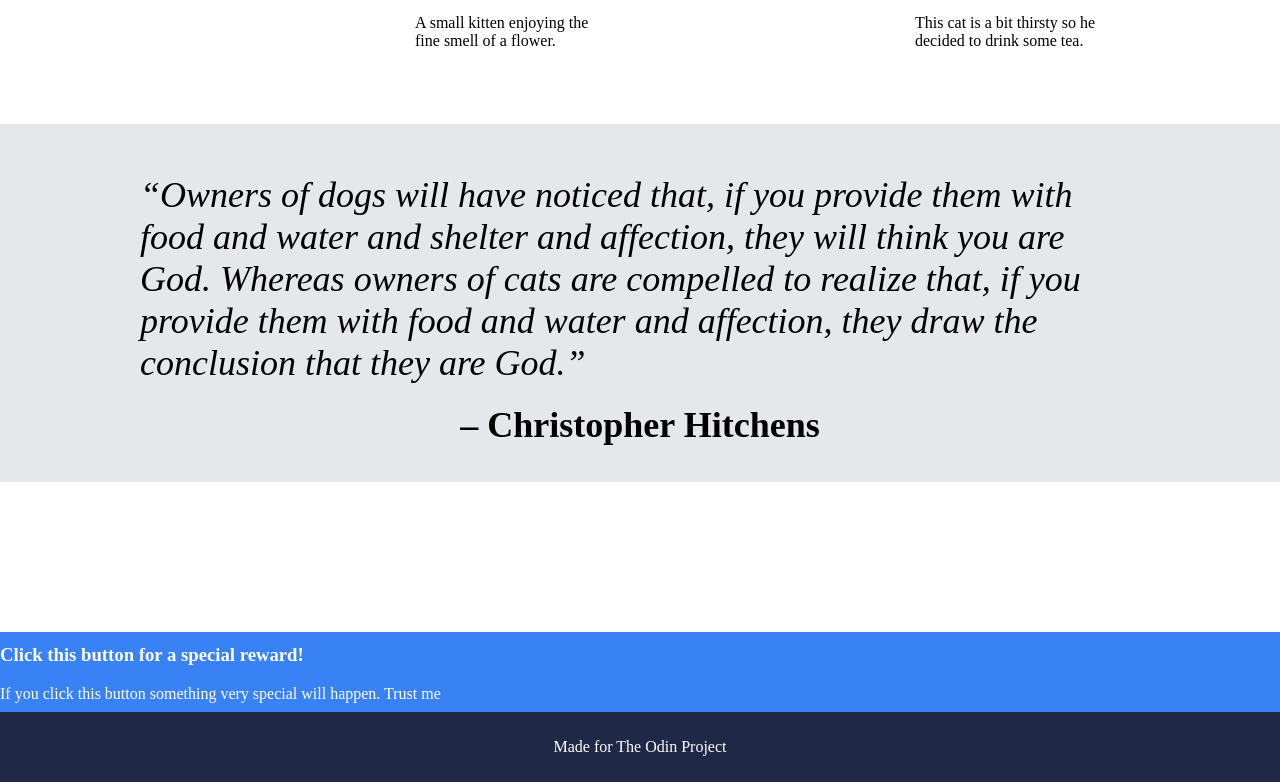
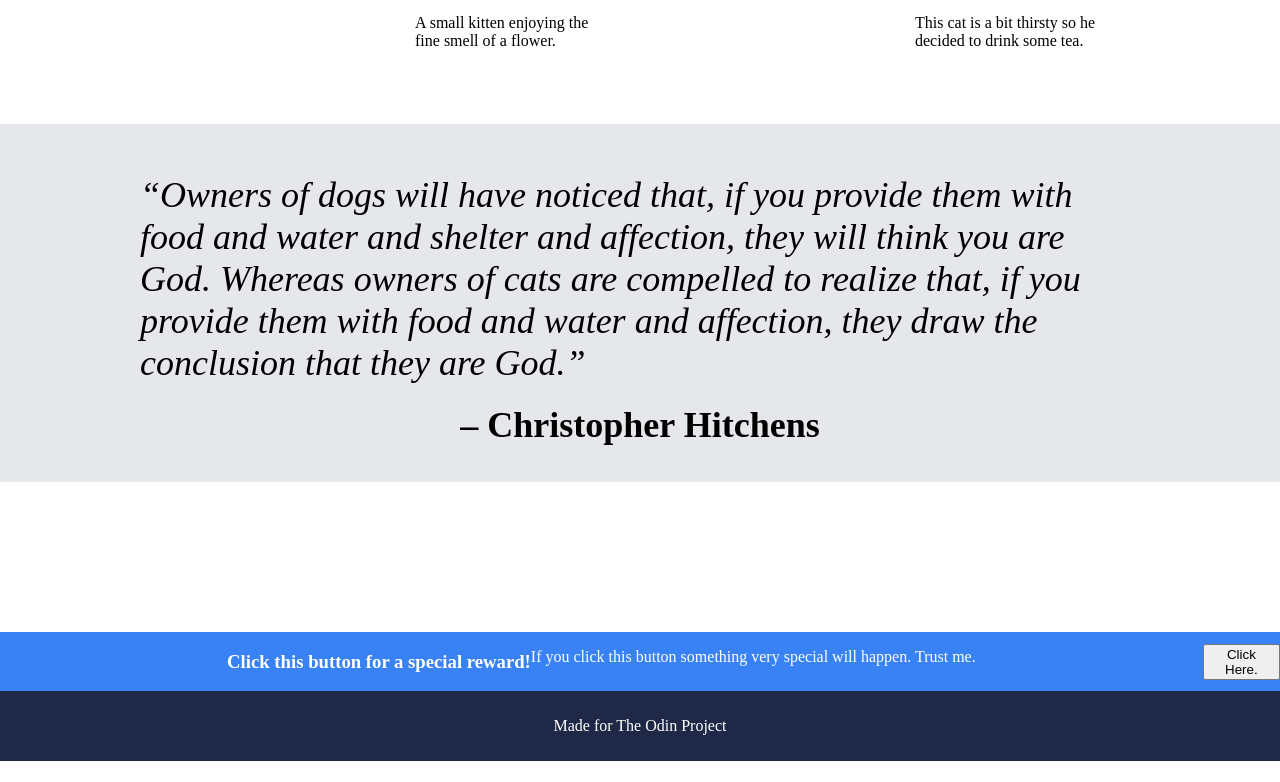
Before and after one commit to Pedro-0liveira/landing-page, a plain HTML site: page index.html in a window 1280 px wide. Shown: the part 641-1423 px from the top of the page. After the commit the page ends 1402 px from the top, so only its background shows below. Drawn offline with Linux system fonts and the light colour scheme.

Commit message:
Continue Last Section Trying to find a way to make it like the example. Maybe add a new div?

```diff
--- a/index.html
+++ b/index.html
@@ -53,8 +53,9 @@
     <div class="bottom-section">
         <div class="sign-up-text">
             <h3>Click this button for a special reward!</h3>
-            <p>If you click this button something very special will happen. Trust me</p>
+            <p>If you click this button something very special will happen. Trust me.</p>
         </div>
+        <button class="last-button">Click Here.</button>
     </div>
 
     <div class="footer">
--- a/stylesheet.css
+++ b/stylesheet.css
@@ -113,15 +113,15 @@ body{
 
 .bottom-section{
     margin-top: 150px;
-    max-height: 80px;
-    /*width: 200px;
-    max-width: 200px;*/
     display: flex;
     align-items: center;
+    justify-content: center;
     background-color: #3882F6;
 }
 
 .sign-up-text{
+    display: flex;
+    justify-content: center;
     color: white;
     width: 100%;
 }
```
